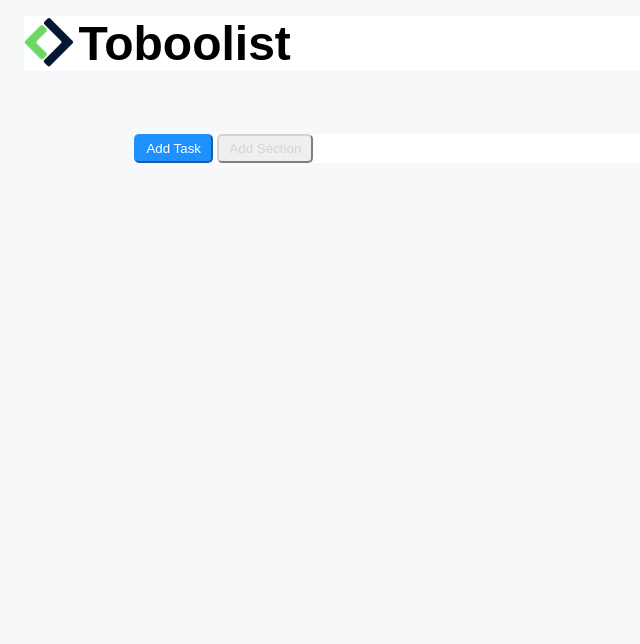
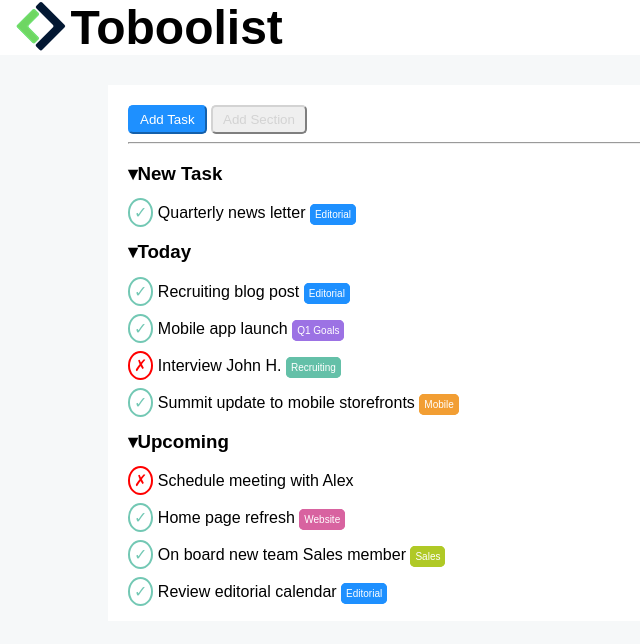
Before and after one commit to angelostori/html-css-toboolist, a plain HTML site: page index.html in a window 1280 px wide. Shown: the whole page, without its empty margins (0-640 px from the left). Drawn offline with Linux system fonts and the light colour scheme.

Commit message:
add list

```diff
--- a/css/style.css
+++ b/css/style.css
@@ -1,11 +1,13 @@
+/*general*/
 body{
     background-color: #f6f8f9;
     font-family: sans-serif;
+    margin: 0;
 }
-
+/*header*/
 header{
-    padding: 0;
-    margin: 1rem;
+    padding: 0 1rem;
+    margin: 0 auto;
     box-sizing: border-box;
     background-color: white;
 }
@@ -16,14 +18,12 @@ h1{
     margin: 0;
     font-size: 3rem;
 }
-
+/*main*/
 main{
+    padding: 20px;
     background-color: white;
-    margin: 5% 10%;
-}
-
-br{
-    color: #f6f8f9;
+    width: 80%;
+    margin: 30px auto;
 }
 
 .button{
@@ -41,3 +41,96 @@ br{
     border-color: lightgrey;
     color: lightgray;
 }
+
+hr{
+    color: #f6f8f9;
+}
+/*lista*/
+.check{
+    color: #73c8b4;
+    border: 2px solid #73c8b4;
+    width: 5px;
+    height: 5px;
+    padding: 4px;
+    border-radius: 50%;
+    text-align: center;
+}
+
+.cross{
+    color: red;
+    border: 2px solid red;
+    width: 5px;
+    height: 5px;
+    padding: 4px;
+    border-radius: 50%;
+    text-align: center;
+}
+
+.editorial{
+    color: white;
+    background-color: #1e90ff;
+    border: 2px solid #1e90ff;
+    width: 5px;
+    height: 5px;
+    padding: 3px;
+    border-radius: 5px;
+    text-align: center;
+    font-size: 10px;
+}
+
+.goals{
+    color: white;
+    background-color: #9c72e4;
+    border: 2px solid #9c72e4;
+    width: 5px;
+    height: 5px;
+    padding: 3px;
+    border-radius: 5px;
+    text-align: center;
+    font-size: 10px;
+}
+
+.recruiting{
+    color: white;
+    background-color: #64c0a8;
+    border: 2px solid #64c0a8;
+    width: 5px;
+    height: 5px;
+    padding: 3px;
+    border-radius: 5px;
+    text-align: center;
+    font-size: 10px;
+}
+.website{
+    color: white;
+    background-color: #d863a0;
+    border: 2px solid #d863a0;
+    width: 5px;
+    height: 5px;
+    padding: 3px;
+    border-radius: 5px;
+    text-align: center;
+    font-size: 10px;
+}
+.sales{
+    color: white;
+    background-color: #b0c926;
+    border: 2px solid #b0c926;
+    width: 5px;
+    height: 5px;
+    padding: 3px;
+    border-radius: 5px;
+    text-align: center;
+    font-size: 10px;
+}
+.mobile{
+     color: white;
+    background-color: #f29e33;
+    border: 2px solid #f29e33;
+    width: 5px;
+    height: 5px;
+    padding: 3px;
+    border-radius: 5px;
+    text-align: center;
+    font-size: 10px;
+}
--- a/index.html
+++ b/index.html
@@ -8,20 +8,79 @@
 </head>
 <body>
     <header>
+
         <img src="./img/Logo.png" alt="logo">
             <h1>
                 <strong>
                     Toboolist
                 </strong>
             </h1>
+
     </header>
 
     <main>
         <div>
             <button id="task" class="button">Add Task</button>
             <button id="section" class="button">Add Section</button>
+        </div>
+         <hr>
+
+        <div class="container">
+            <h3>▾New Task</h3>
+            <span class="check">&check;</span>
+            Quarterly news letter
+            <span class="editorial">Editorial</span>
+        </div>
+
+        <div class="container">
+            <h3>▾Today</h3>
+            <span class="check">&check;</span>
+            Recruiting blog post
+            <span class="editorial">Editorial</span>
             <br>
+            <span></span>
+            <br>
+            <span class="check">&check;</span>
+            Mobile app launch
+            <span class="goals">Q1 Goals</span>
+            <br>
+            <span></span>
+            <br>
+            <span class="cross">&cross;</span>
+            Interview John H.
+            <span class="recruiting">Recruiting</span>
+            <br>
+            <span></span>
+            <br>
+            <span class="check">&check;</span>
+            Summit update to mobile storefronts
+            <span class="mobile">Mobile</span>
         </div>
+
+        <div class="container">
+            <h3>▾Upcoming</h3>
+            <span class="cross">&cross;</span>
+            Schedule meeting with Alex
+            <br>
+            <span></span>
+            <br>
+            <span class="check">&check;</span>
+            Home page refresh
+            <span class="website">Website</span>
+            <br>
+            <span></span>
+            <br>
+            <span class="check">&check;</span>
+            On board new team Sales member
+            <span class="sales">Sales</span>
+            <br>
+            <span></span>
+            <br>
+            <span class="check">&check;</span>
+            Review editorial calendar
+            <span class="editorial">Editorial</span>
+        </div>
+
     </main>
 
 
```
